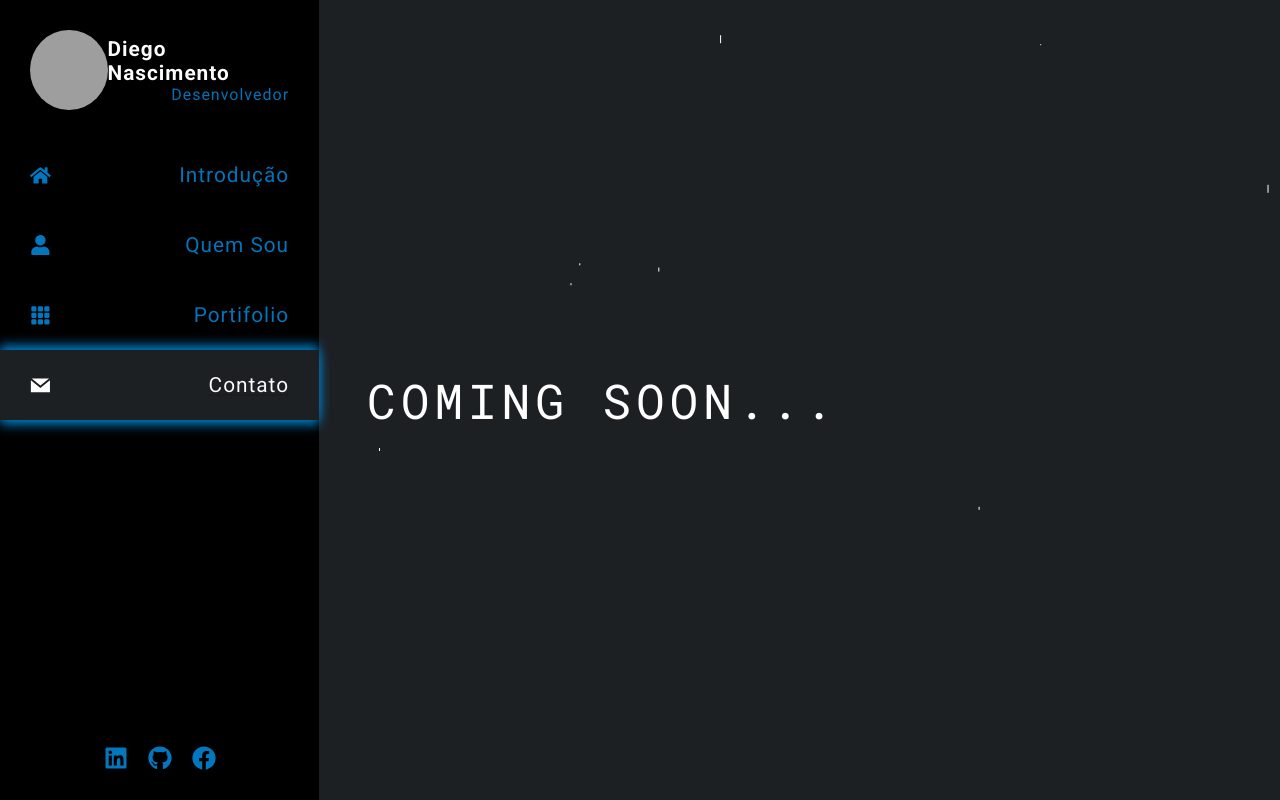
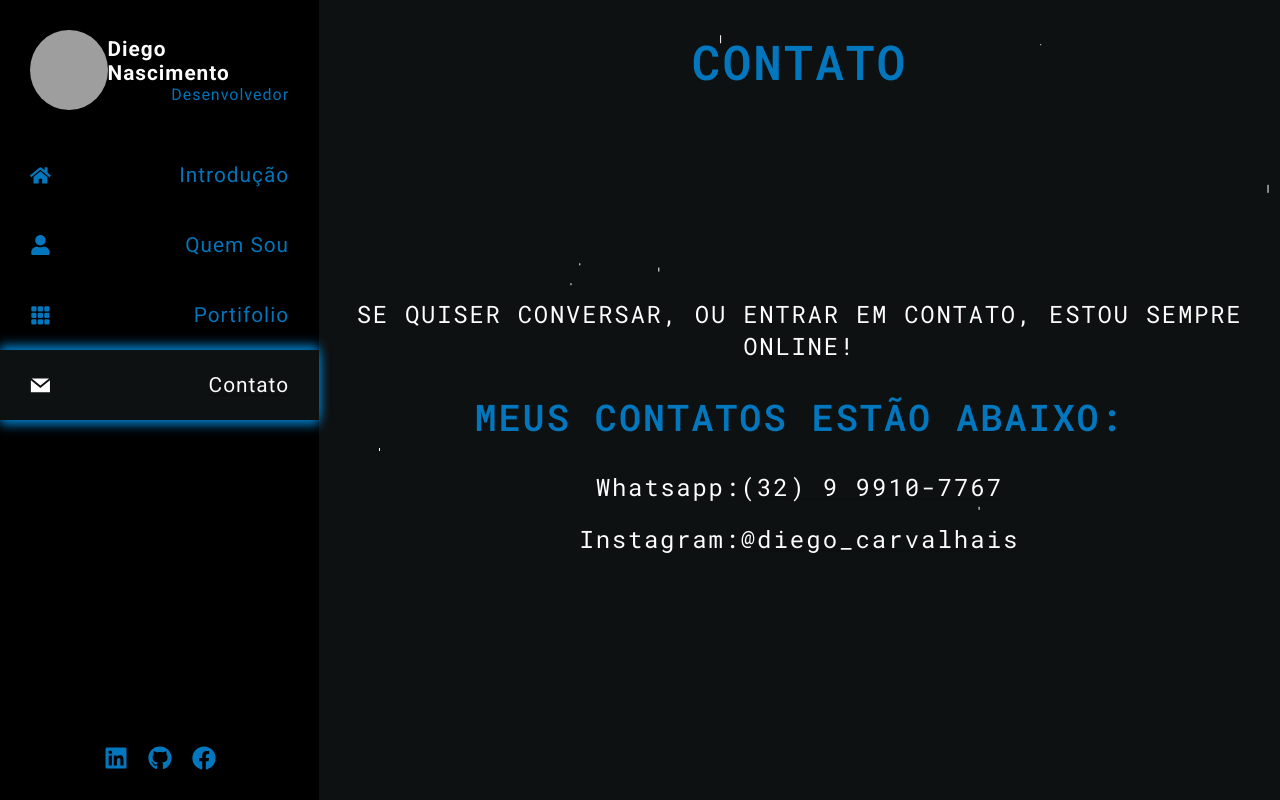
Before and after one commit to diego-nascimento/Site-Diego, a React (Create React App) app: page /Contato in a window 1280 px wide. Built offline with nearby package versions, Linux system fonts and the light colour scheme; grey boxes are pictures that could not be loaded.

Commit message:
pagina contato

```diff
--- a/src/GlobalStyles/GlobalStyles.js
+++ b/src/GlobalStyles/GlobalStyles.js
@@ -33,6 +33,7 @@ export const GlobalStyles = createGlobalStyle`
     width: 100vw;
     height: 100%;
     font-family: 'Roboto Mono', monospace;
+    font-size: 100%;
   }
 
   #root{
--- a/src/GlobalStyles/Styles.js
+++ b/src/GlobalStyles/Styles.js
@@ -1,5 +1,5 @@
 export const Styles = {
   asideBGColor: 'black',
   asideFontColor: '#0277bd',
-  asideSelectedBG: '#1D2023 ',
+  asideSelectedBG: '#0e1111 ',
 };
--- a/src/Pages/Contato/Contato.js
+++ b/src/Pages/Contato/Contato.js
@@ -1,13 +1,34 @@
 import React from 'react';
-import ComingSoon from '../ComingSoon/ComingSoon';
 import * as PageActions from '../../store/modules/Page/actions';
 import { connect } from 'react-redux';
+import IntroBackground from '../../Components/IntroBackground/IntroBackground';
+import { Wrapper, Container, Titulo, TextContainer } from './Contato.style';
 
 function Contato(props) {
   React.useEffect(() => {
     props.dispatch(PageActions.AlterarPagina(3));
   });
-  return <ComingSoon />;
+  return (
+    <Wrapper>
+      <IntroBackground />
+      <Container>
+        <Titulo>Contato</Titulo>
+        <TextContainer>
+          <p>Se quiser conversar, ou entrar em contato, estou sempre online!</p>
+          <h2>Meus contatos estão abaixo:</h2>
+          <div>
+            <span>Whatsapp:</span>
+            <a href="google.com.br">(32) 9 9910-7767</a>
+          </div>
+
+          <div>
+            <span>Instagram:</span>
+            <a href="https://www.instagram.com/diego_carvalhais">@diego_carvalhais</a>
+          </div>
+        </TextContainer>
+      </Container>
+    </Wrapper>
+  );
 }
 
 export default connect()(Contato);
--- a/src/Pages/Contato/Contato.style.js
+++ b/src/Pages/Contato/Contato.style.js
@@ -0,0 +1,109 @@
+import styled from 'styled-components';
+import { Styles } from '../../GlobalStyles/Styles';
+
+export const Wrapper = styled.div`
+  width: 100%;
+  height: 100vh;
+  background: white;
+  display: flex;
+  background: ${Styles.asideSelectedBG};
+  position: relative;
+  overflow-x: hidden;
+`;
+
+export const Container = styled.div`
+  display: flex;
+  align-items: center;
+  width: 100%;
+  margin: 30px 10px;
+  flex-direction: column;
+  z-index: 50;
+
+  div {
+    margin-bottom: 20px;
+  }
+`;
+
+export const Titulo = styled.h1`
+  color: ${Styles.asideFontColor};
+  text-transform: uppercase;
+  font-size: 3em;
+  letter-spacing: 2px;
+  margin-bottom: 30px;
+
+  @media (max-width: 1200px) {
+    font-size: 2em;
+  }
+
+  @media (max-width: 600px) {
+    font-size: 1.6em;
+  }
+
+  @media (max-width: 350px) {
+    font-size: 1.4em;
+  }
+`;
+
+export const TextContainer = styled.div`
+  display: flex;
+  align-items: center;
+  flex-direction: column;
+  justify-content: center;
+  height: 100%;
+  color: white;
+  text-align: center;
+
+  p,
+  span,
+  a {
+    font-size: 1.5em;
+    letter-spacing: 1.7px;
+    margin-bottom: 30px;
+    color: white;
+
+    @media (max-width: 1200px) {
+      font-size: 1.2rem;
+    }
+
+    @media (max-width: 600px) {
+      font-size: 1rem;
+    }
+
+    @media (max-width: 350px) {
+      font-size: 0.9rem;
+    }
+  }
+
+  p {
+    text-transform: uppercase;
+  }
+
+  a {
+    cursor: pointer;
+    transition: 0.5s;
+    letter-spacing: 2px;
+    :hover {
+      color: ${Styles.asideFontColor};
+    }
+  }
+
+  h2 {
+    color: ${Styles.asideFontColor};
+    text-transform: uppercase;
+    font-size: 2.3em;
+    letter-spacing: 2px;
+    margin-bottom: 30px;
+
+    @media (max-width: 1200px) {
+      font-size: 2em;
+    }
+
+    @media (max-width: 600px) {
+      font-size: 1.7em;
+    }
+
+    @media (max-width: 350px) {
+      font-size: 1.3em;
+    }
+  }
+`;
--- a/src/Pages/Introducao/Introducao.style.js
+++ b/src/Pages/Introducao/Introducao.style.js
@@ -29,12 +29,12 @@ export const TextContainer = styled.div`
 
   h1 {
     color: white;
-    font-size: 4em;
+    font-size: 4rem;
     font-weight: 400;
     letter-spacing: 0.1em;
 
     @media (max-width: 650px) {
-      font-size: 2em;
+      font-size: 2rem;
     }
 
     @media (max-width: 450px) {
```
